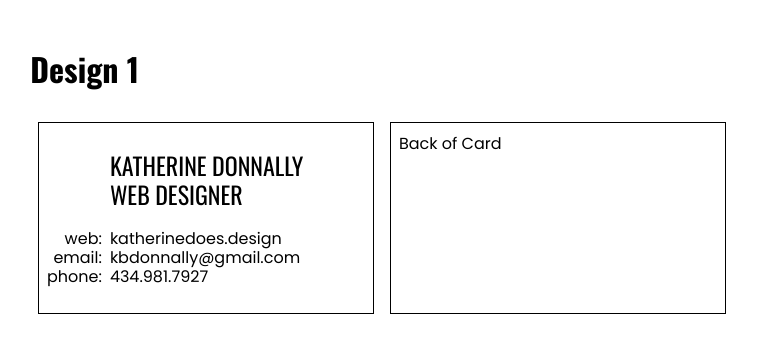
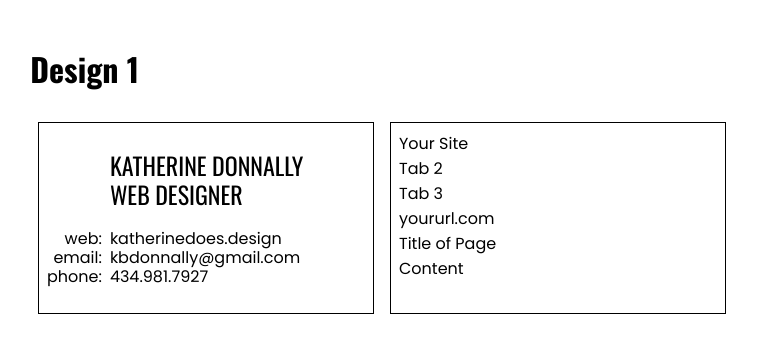
Before and after one commit to kbdonnally/business-card, a Jekyll site: the page built from pages/design-1.html, in a window 1280 px wide. Shown: the top 353 px of the page, without its empty margins (23-780 px from the left). Built offline with Jekyll 4.4.1, drawn with Linux system fonts in a browser that asks for light colours; some web fonts are replaced.

Commit message:
Add HTML & CSS setup for back of card

```diff
--- a/assets/css/_sass/_pages/_design-1.scss
+++ b/assets/css/_sass/_pages/_design-1.scss
@@ -80,3 +80,69 @@
 .design-1-card__number--label {
 	grid-area: label-phone;
 }
+
+// Back of card:
+
+.design-1-card__back {
+
+}
+
+.design-1-back__tabs {
+
+}
+
+.design-1-tabs__tab {
+
+}
+
+.design-1-tabs__tab {
+
+}
+
+.design-1-tabs__tab {
+
+}
+
+.design-1-back__url {
+
+}
+
+.design-1-url__url-holder {
+
+}
+
+.design-1-url__url-text {
+
+}
+
+.design-1-back__content {
+
+}
+
+.design-1-content__title {
+
+}
+
+.design-1-content__title-text {
+
+}
+
+.design-1-content__content {
+
+}
+
+.design-1-content__content-text {
+
+}
+
+.design-1-content__images {
+
+}
+
+.design-1-images__image {
+
+}
+
+.design-1-images__image {
+
+}
--- a/pages/design-1.html
+++ b/pages/design-1.html
@@ -23,8 +23,33 @@ permalink: /design-1/
 	</section>
 
 	<section class="design-1-card__dimensions">
+		<!-- fake browser design: -->
 		<div class="design-1-card__back">
-			<div>Back of Card</div>
+			<!-- tabs -->
+			<div class="design-1-back__tabs">
+				<div class="design-1-tabs__tab">Your Site</div>
+				<div class="design-1-tabs__tab">Tab 2</div>
+				<div class="design-1-tabs__tab">Tab 3</div>
+			</div>
+			<!-- url display -->
+			<div class="design-1-back__url">
+				<div class="design-1-url__url-holder">
+					<div class="design-1-url__url-text">yoururl.com</div>
+				</div>
+			</div>
+			<!-- lil website -->
+			<div class="design-1-back__content">
+				<div class="design-1-content__title">
+					<div class="design-1-content__title-text">Title of Page</div>
+				</div>
+				<div class="design-1-content__content">
+					<div class="design-1-content__content-text">Content</div>
+				</div>
+				<div class="design-1-content__images">
+					<div class="design-1-images__image"></div>
+					<div class="design-1-images__image"></div>
+				</div>
+			</div>
 		</div>
 	</section>
 </main>
```
